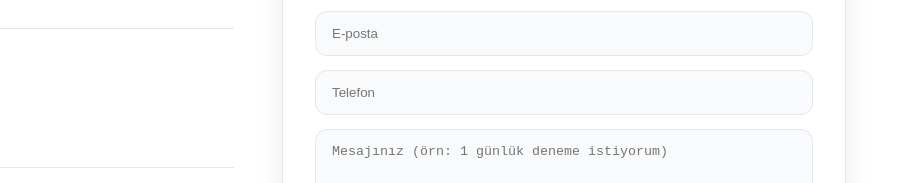
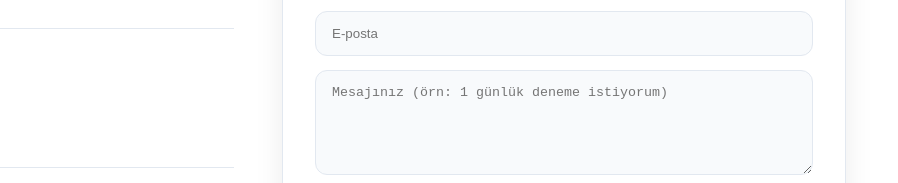
Before and after one commit to OrkunTarlaci/Fitness-Site, a plain HTML site: page index.html in a window 1280 px wide. Shown: the part 5416-5599 px from the top of the page, 382-1280 px from the left. Drawn offline with Linux system fonts and the light colour scheme.

Commit message:
Update index.html

```diff
--- a/index.html
+++ b/index.html
@@ -694,7 +694,6 @@
             <form class="c-form" id="contactForm" novalidate>
               <input name="ad" placeholder="Ad Soyad" autocomplete="name" required>
               <input name="email" type="email" placeholder="E-posta" autocomplete="email" required>
-              <input name="tel" placeholder="Telefon" inputmode="tel" autocomplete="tel" required>
               <textarea name="mesaj" rows="5" placeholder="Mesajınız (örn: 1 günlük deneme istiyorum)" required></textarea>
               <button type="submit" class="btn primary" style="width:100%">Gönder</button>
               <div class="c-ok" id="cOk">Mesajınız gönderildi. En kısa sürede dönüş yapacağız.</div>
```
